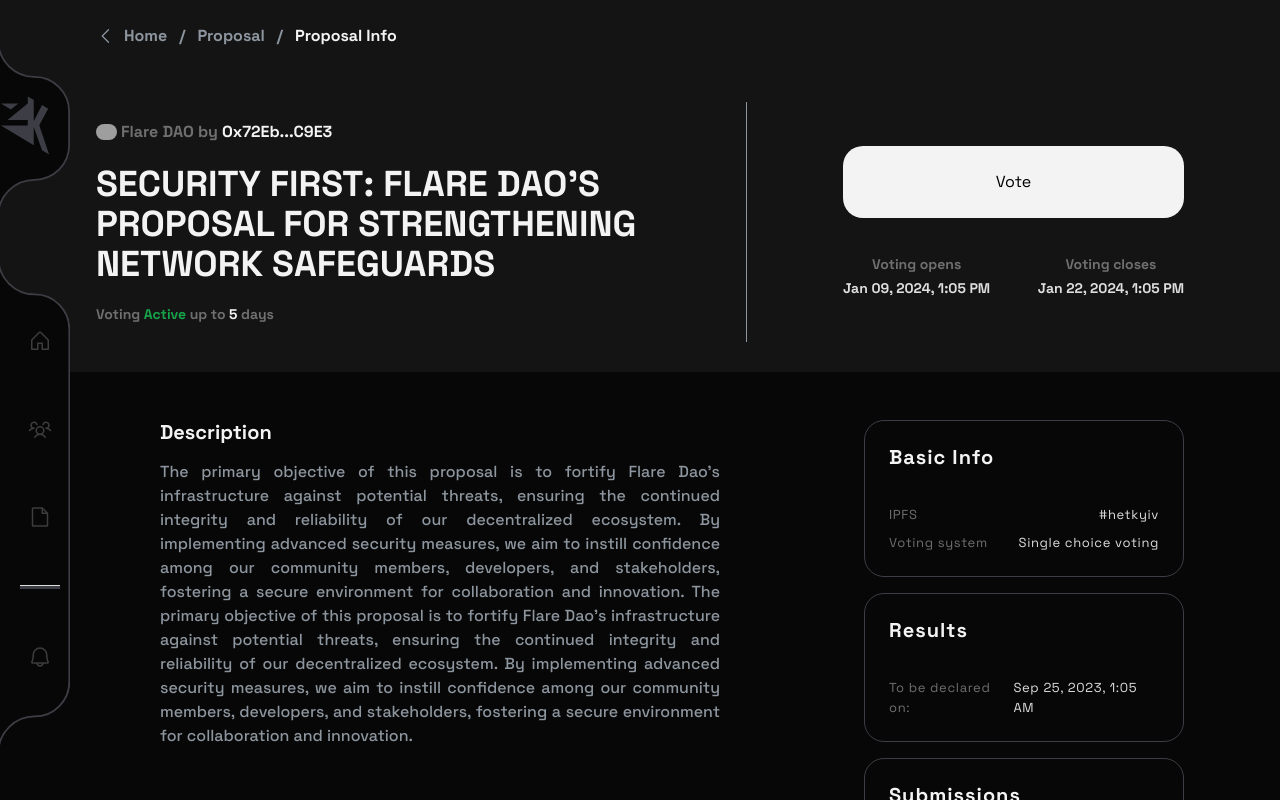
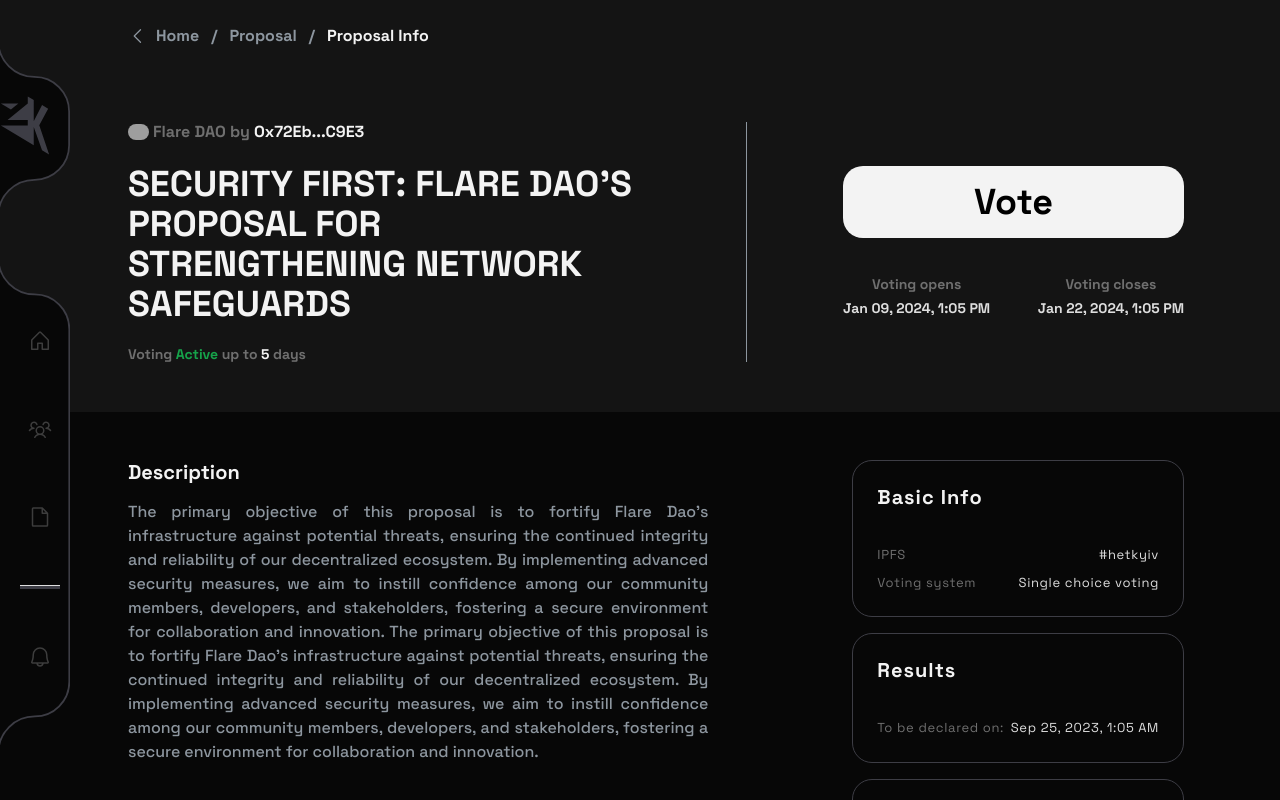
Before and after one commit to aerius-labs/zk-snap-frontend-v2, a Next.js app: page /proposal/1 in a window 1280 px wide. Shown: the top 800 px of the page. Built offline with nearby package versions, Linux system fonts and the light colour scheme; grey boxes are pictures that could not be loaded.

Commit message:
fix: proposal id scroll, vote button sizing

```diff
--- a/src/app/proposal/[proposalId]/page.tsx
+++ b/src/app/proposal/[proposalId]/page.tsx
@@ -6,8 +6,8 @@ import { CaretLeft } from '@/lib/icons';
 
 export default function Proposal() {
   return (
-    <div className='flex h-screen flex-col overflow-scroll'>
-      <div className='flex flex-row items-center justify-start gap-3 bg-lightDark p-2.5 px-24 py-6 text-center text-base font-bold text-inactive'>
+    <div className='flex flex-col'>
+      <div className='flex flex-row items-center justify-start gap-3 bg-lightDark p-2.5 py-6 pl-32 pr-24 text-center text-base font-bold text-inactive'>
         <Link className='w-4' href='/'>
           {' '}
           <CaretLeft size={20} />
--- a/src/components/proposalInfo.tsx
+++ b/src/components/proposalInfo.tsx
@@ -7,7 +7,7 @@ const proposalData = {
 const ProposalInfo = () => {
   const { description } = proposalData;
   return (
-    <div className='grow bg-dark px-12 py-6 md:py-12 md:pl-40 md:pr-24'>
+    <div className='grow bg-dark px-12 py-6 md:py-12 md:pl-32 md:pr-24'>
       <div className='flex flex-col gap-12 md:flex-row md:justify-center md:gap-36'>
         <div className='flex w-full flex-col gap-4 md:w-7/12'>
           <p className='text-justify text-xl font-bold leading-6 text-light'>
--- a/src/components/proposalVoting.tsx
+++ b/src/components/proposalVoting.tsx
@@ -15,7 +15,7 @@ const ProposalVoting = () => {
   const { daoName, creatorAddress, proposalName } = proposal;
   return (
     <div className='top-0 flex max-h-full w-full flex-col items-center justify-between bg-lightDark md:flex-row'>
-      <div className='flex w-full flex-col gap-5 px-12 py-6 md:w-7/12 md:px-24 md:py-12'>
+      <div className='flex w-full flex-col gap-5 px-12 py-6 md:w-7/12 md:py-12 md:pl-32 md:pr-24'>
         <div className='flex items-center gap-1'>
           <Image
             src='https://s3-alpha-sig.figma.com/img/65a7/293b/904d2512e46a292be511bb312b01702b?Expires=1713744000&Key-Pair-Id=APKAQ4GOSFWCVNEHN3O4&Signature=A8To-owaEO7wVseKJzLXM-7sVTwXK5WYBrVBeE~bsB-TTXyHVJzyws2m2HhGIvn35MPqXyDPt1JsYX6-0rfdyCrGhIcJNNxkoYHEofhF2pKtI4foDmB6Cxbc4DW1pBA7Bpm4OHFtxKicAa18yJib~iRIb2s00DJSnEVVcNvoDjwOQ8R5sDjJrC0tOSHsk84GJveVf7PpGvnMtJaqpJ~IgtYDfvPiqEN2WzH~0EgTIbOs1Dx~lL5FolZSY7PekGw8o43DatU0qzBtUig7pCZW8pekW2ybInSm1ZeFUgDFZ-KJv-J2JQDgdeOxp-VXvKJXrcmO6WyJzgYgbLAi-QSX4A__'
--- a/src/components/vote.tsx
+++ b/src/components/vote.tsx
@@ -28,7 +28,7 @@ export default function Vote({ proposalName }: VotingProps) {
       <button
         type='button'
         onClick={() => setIsVotingModalOpened(true)}
-        className='w-full rounded-[20px] bg-light p-6 hover:bg-purple-300'
+        className='w-full rounded-[20px] bg-light px-6 py-4 text-4xl font-bold hover:bg-purple-300'
       >
         Vote
       </button>
```
